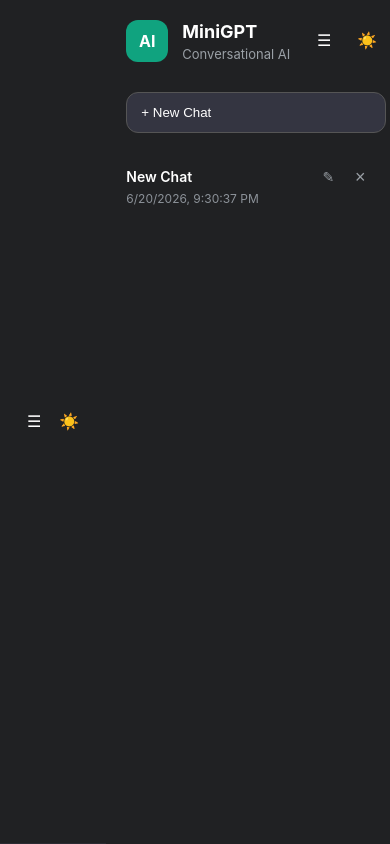
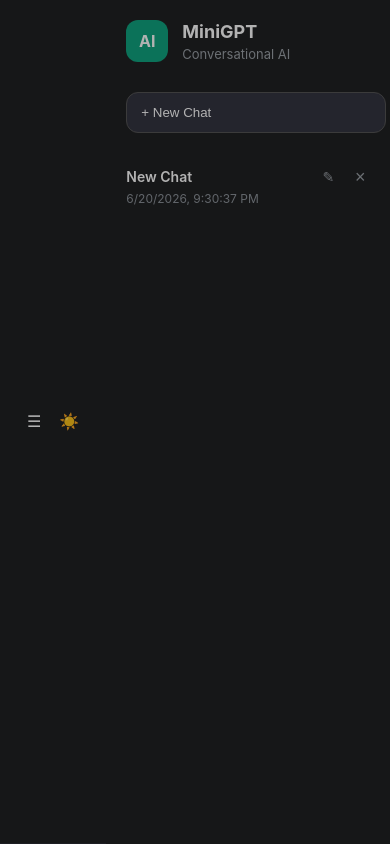
Before and after one commit to Shashi9298/mini-chatgpt-backend, a React (Create React App) app in the folder chat-ui/: page / in a window 390 px wide. Both pictures are taken after a click on the button "Toggle sidebar". Built offline with nearby package versions, Linux system fonts and the light colour scheme.

Commit message:
feat: improve mobile sidebar behavior

```diff
--- a/chat-ui/src/App.js
+++ b/chat-ui/src/App.js
@@ -516,6 +516,7 @@
             <div style={stylesToUse.sidebarTitle}>MiniGPT</div>
             <div style={stylesToUse.sidebarSubtitle}>Conversational AI</div>
           </div>
+          {!isMobile && (
             <div style={{ display: "flex", gap: "8px", alignItems: "center", marginLeft: "auto" }}>
               <button
                 type="button"
@@ -536,6 +537,7 @@
                 {theme === "light" ? "🌙" : "☀️"}
               </button>
             </div>
+          )}
         </div>
 
         <button
@@ -578,6 +580,7 @@
                 if (textareaRef.current) {
                   textareaRef.current.style.height = "24px";
                   textareaRef.current.focus();
+                  if (isMobile) setSidebarOpen(false);
                 }
               }}
               onKeyDown={(e) => {
@@ -588,6 +591,7 @@
                   if (textareaRef.current) {
                     textareaRef.current.style.height = "24px";
                     textareaRef.current.focus();
+                    if (isMobile) setSidebarOpen(false);
                   }
                 }
               }}
@@ -647,9 +651,24 @@
         </div>
       </div>
 
+      {isMobile && sidebarOpen && (
+        <div
+          onClick={() => setSidebarOpen(false)}
+          style={{
+            position: "fixed",
+            top: 0,
+            left: 0,
+            width: "100%",
+            height: "100%",
+            backgroundColor: "rgba(0,0,0,0.3)",
+            zIndex: 900
+          }}
+        />
+      )}
+
       {/* Main */}
       <div className="main-pane" style={styles.main}>
-        {!sidebarOpen && (
+        {!sidebarOpen && !isMobile && (
           <button
             type="button"
             aria-label="Open sidebar"
```
Lines whose indentation alone changed are shown as unchanged.
